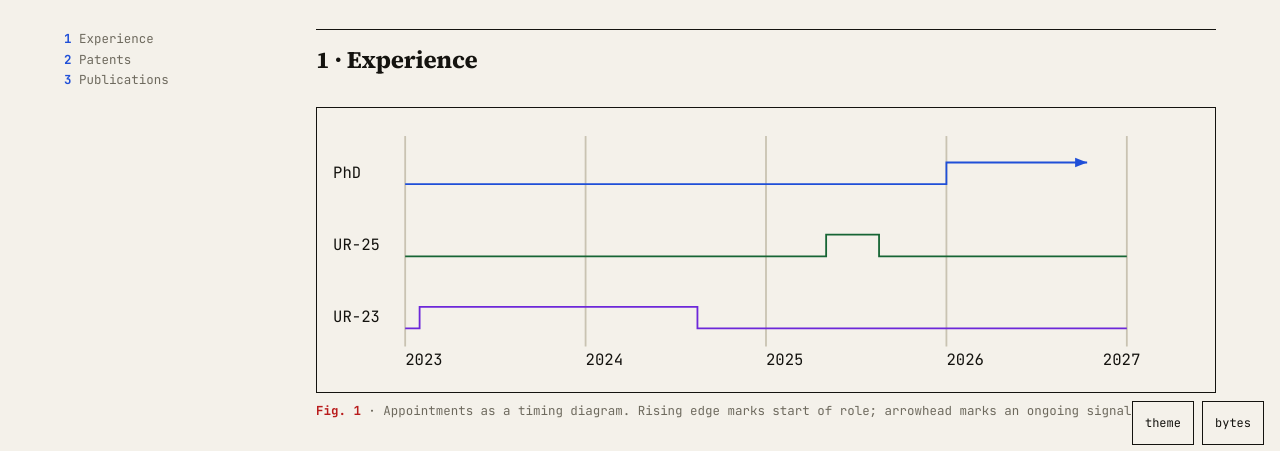
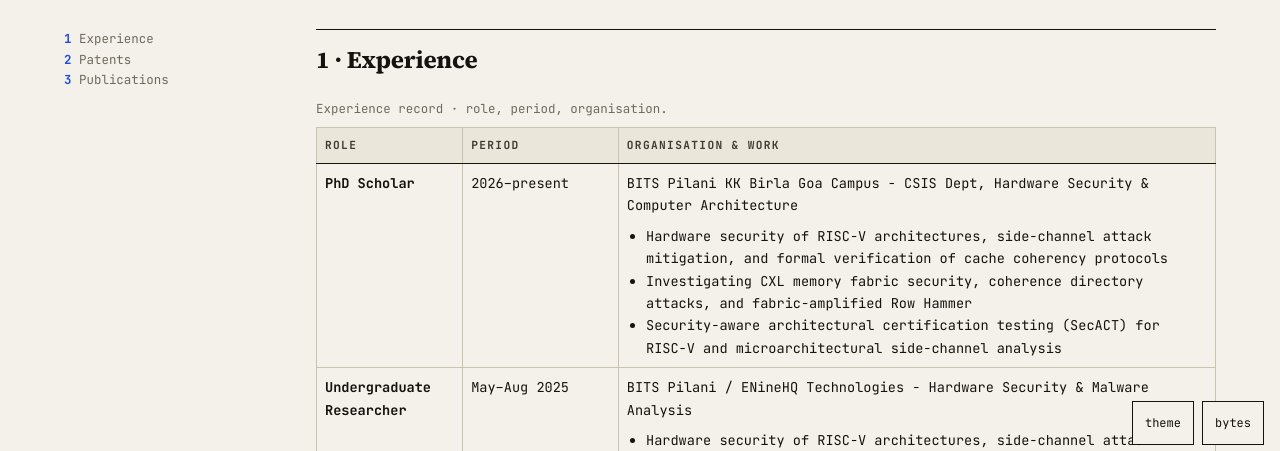
Before and after one commit to vajradevam/vajradevam.github.io, an Astro site: page /research in a window 1280 px wide. Shown: the part 339-790 px from the top of the page. Built offline with nearby package versions, Linux system fonts and the light colour scheme; Astro itself is replaced by a stand-in of ours.

Commit message:
remove experience timing diagram, keep record table

```diff
--- a/src/pages/research.astro
+++ b/src/pages/research.astro
@@ -1,6 +1,5 @@
 ---
 import Page from '../layouts/Page.astro';
-import Figure from '../components/Figure.astro';
 import experience from '../data/experience.json';
 import patents from '../data/patents.json';
 import publications from '../data/publications.json';
@@ -19,33 +18,6 @@
   margin={[{ no: '1', label: 'Experience' }, { no: '2', label: 'Patents' }, { no: '3', label: 'Publications' }]}
 >
   <h2 class="sec-head" id="experience">1 · Experience <a class="anchor" href="#experience" aria-label="Link to Experience">§</a></h2>
-
-  <Figure no="1" caption="Appointments as a timing diagram. Rising edge marks start of role; arrowhead marks an ongoing signal.">
-    <div class="timing" role="img" aria-label="Timing diagram with three signals: PhD Scholar high from 2026 to present; Undergraduate Researcher high May to August 2025; Undergraduate Researcher high February 2023 to August 2024.">
-      <svg viewBox="0 0 720 210" stroke="currentColor" fill="none" stroke-width="1.5" aria-hidden="true">
-        <g font-family="JetBrains Mono, monospace" font-size="13" fill="currentColor" stroke="none">
-          <text x="60" y="200">2023</text><text x="210" y="200">2024</text>
-          <text x="360" y="200">2025</text><text x="510" y="200">2026</text>
-          <text x="640" y="200">2027</text>
-        </g>
-        <g stroke="var(--rule)">
-          <line x1="60" y1="10" x2="60" y2="185" /><line x1="210" y1="10" x2="210" y2="185" />
-          <line x1="360" y1="10" x2="360" y2="185" /><line x1="510" y1="10" x2="510" y2="185" />
-          <line x1="660" y1="10" x2="660" y2="185" />
-        </g>
-        <g font-family="JetBrains Mono, monospace" font-size="13" fill="currentColor" stroke="none">
-          <text x="0" y="45">PhD</text><text x="0" y="105">UR-25</text><text x="0" y="165">UR-23</text>
-        </g>
-        <!-- PhD 2026.0 -> present -->
-        <polyline points="60,50 510,50 510,32 627,32" stroke="var(--h-blue)" />
-        <polygon points="627,32 617,28 617,36" fill="var(--h-blue)" stroke="none" />
-        <!-- UR May-Aug 2025 -->
-        <polyline points="60,110 410,110 410,92 454,92 454,110 660,110" stroke="var(--h-green)" />
-        <!-- UR Feb 2023-Aug 2024 -->
-        <polyline points="60,170 72,170 72,152 303,152 303,170 660,170" stroke="var(--h-violet)" />
-      </svg>
-    </div>
-  </Figure>
 
   <table class="spec responsive">
     <caption>Experience record · role, period, organisation.</caption>
```
